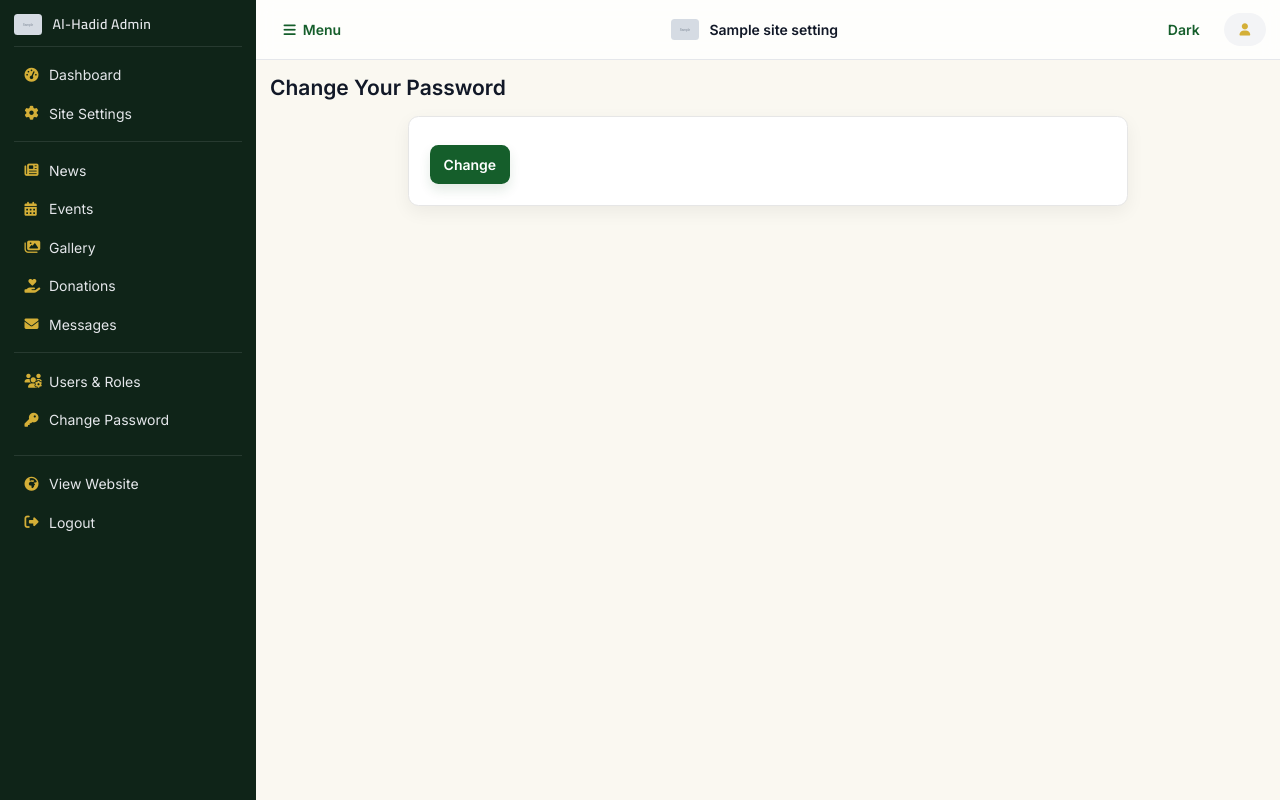
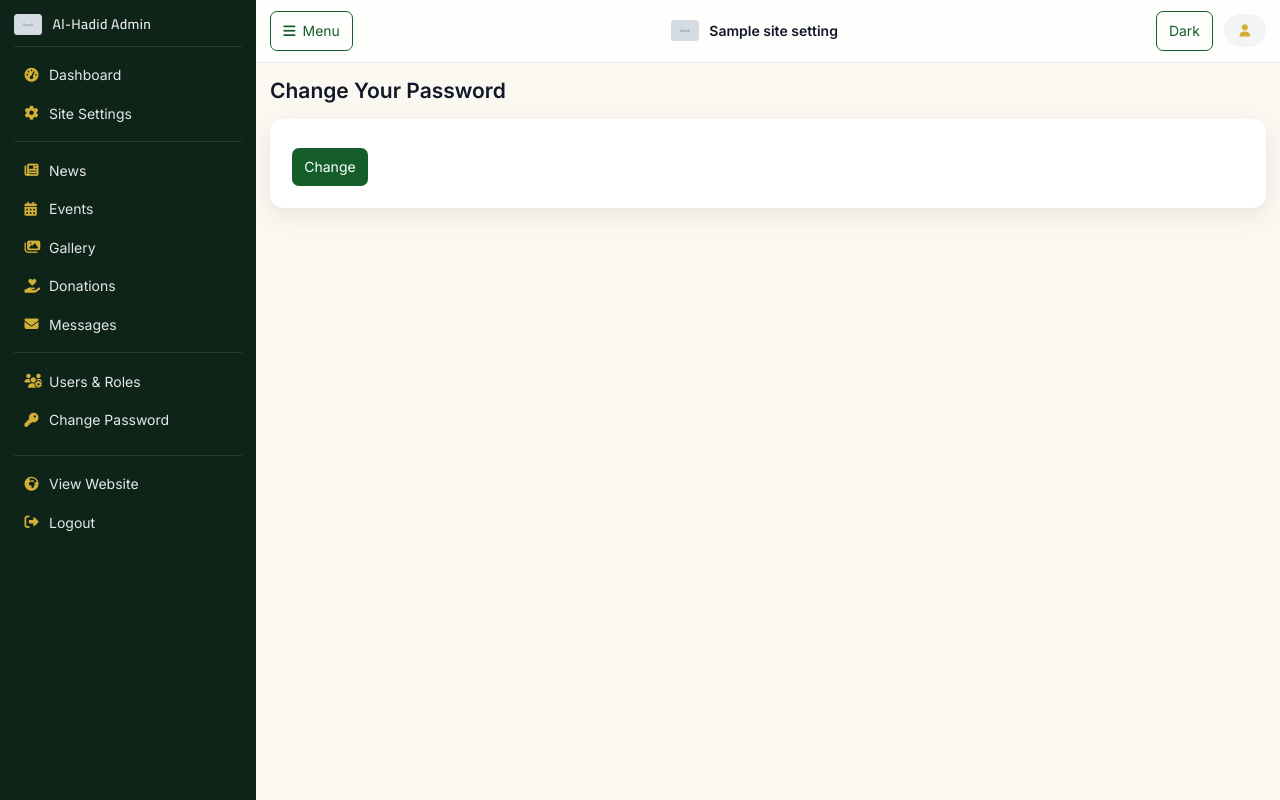
Before and after one commit to FidelisKagashe26/AlHadid, a Django app: template templates/admin_panel/auth/password_change.html in a window 1280 px wide. Run offline with Django 4.2, Linux system fonts and the light colour scheme; the template is opened without the code that fills it: most values are stand-ins (such as "Sample title", 1, 10 or a date in 2020); grey boxes marked "Sample" are stand-in pictures.

Commit message:
Final settings

```diff
--- a/templates/admin_panel/auth/password_change.html
+++ b/templates/admin_panel/auth/password_change.html
@@ -2,179 +2,64 @@
 {% block title %}Change Password — {{ site_settings.site_name|default:"Al-Hadid" }}{% endblock %}
 {% block content %}
 <style>
-  :root{
-  --bg: #ffffff;
-  --surface: #faf8f1; /* ivory-like light surface */
-  --card-bg: #ffffff;
-  --text: #0b1612;    /* dark text */
-  --muted: #6b7280;
-  --border: #e6e6e6;
-  --primary: #155e2b; /* chosen primary */
-  --primary-600: #166534;
-  --error: #dc2626;
-  --success: #16a34a;
-  --shadow: 0 6px 18px rgba(3,7,18,0.06);
-  --input-radius: 0.5rem;
-  --transition: 160ms ease;
-}
-
-/* Dark theme overrides (applies when .dark present on root or body) */
-.dark,
-@media (prefers-color-scheme: dark) {
-  :root {
-    --bg: #0b1612;
-    --surface: #0f1f18;
-    --card-bg: #0f1f18;
-    --text: #e6f4ee;
-    --muted: #9aa99a;
-    --border: #153a2b;
-    --primary: #155e2b;
-    --primary-600: #14532d;
-    --error: #ef4444;
-    --shadow: 0 6px 20px rgba(0,0,0,0.6);
-  }
-}
-
-/* Card container */
-.card {
-  background: var(--card-bg);
-  color: var(--text);
-  border: 1px solid var(--border);
-  border-radius: 0.75rem;
-  box-shadow: var(--shadow);
-  padding: 1.5rem;
-  max-width: 720px;
-  margin: 0 auto;
-}
-
-/* Form layout */
-.card form p {
-  margin-bottom: 1rem;
-}
-
-/* Labels */
-.card label {
-  display: inline-block;
-  margin-bottom: 0.35rem;
-  font-weight: 600;
-  color: var(--text);
-  font-size: 0.95rem;
-}
-
-/* Inputs */
-.card input[type="password"],
-.card input[type="text"],
-.card input[type="email"],
-.card textarea,
-.card select {
-  display: block;
+/* Scoped override for inputs not touched by Tailwind, and explicit id selectors */
+.card.p-6 input#id_new_password2,
+.card.p-6 input#id_new_password1,
+.card.p-6 input#id_old_password,
+.card.p-6 input:not([class]) {
   width: 100%;
   padding: 0.6rem 0.9rem;
-  font-size: 0.95rem;
-  border: 1px solid var(--border);
-  border-radius: var(--input-radius);
-  background: var(--bg);
-  color: var(--text);
+  font-size: .95rem;
+  border: 1px solid #e6e6e6;
+  border-radius: 0.6rem;
+  background: #faf8f1;      /* light surface */
+  color: #0b1612;
   box-sizing: border-box;
-  transition: border var(--transition), box-shadow var(--transition), background var(--transition);
+  transition: border .16s ease, box-shadow .16s ease, transform .12s ease;
   -webkit-appearance: none;
   appearance: none;
 }
 
-/* Focus / keyboard visible ring */
-.card input:focus,
-.card textarea:focus,
-.card select:focus {
+/* Focus states for those inputs */
+.card.p-6 input#id_new_password2:focus,
+.card.p-6 input#id_new_password1:focus,
+.card.p-6 input#id_old_password:focus,
+.card.p-6 input:not([class]):focus {
   outline: none;
-  border-color: var(--primary-600);
-  box-shadow: 0 0 0 4px rgba(21,94,43,0.12); /* subtle primary halo (155e2b -> rgb(21,94,43)) */
+  border-color: #166534; /* primary-600 */
+  box-shadow: 0 0 0 4px rgba(21,94,43,0.12);
+  transform: translateY(-1px);
 }
 
-/* Placeholder color */
-.card input::placeholder,
-.card textarea::placeholder {
-  color: #9ca3af;
+/* placeholder color for inputs without classes */
+.card.p-6 input:not([class])::placeholder { color: #9ca3af; }
+
+/* dark mode variants (system preference or .dark on root) */
+.dark .card.p-6 input#id_new_password2,
+@media (prefers-color-scheme: dark) {
+  .card.p-6 input#id_new_password2,
+  .card.p-6 input#id_new_password1,
+  .card.p-6 input#id_old_password,
+  .card.p-6 input:not([class]) {
+    background: #0f1f18;
+    color: #e6f4ee;
+    border: 1px solid #153a2b;
+  }
+
+  .card.p-6 input#id_new_password2:focus,
+  .card.p-6 input:not([class]):focus {
+    border-color: #14532d;
+    box-shadow: 0 0 0 4px rgba(20,83,45,0.12);
+  }
 }
 
-/* Helptext (password rules, hints) */
-.card .helptext {
-  display: block;
-  margin-top: 0.5rem;
-  font-size: 0.85rem;
-  color: var(--muted);
-  line-height: 1.4;
-  background: transparent;
+/* if server returns errors, highlight input if it has .error class */
+.card.p-6 input.error,
+.card.p-6 input.is-invalid {
+  border-color: #dc2626;
+  box-shadow: 0 0 0 3px rgba(220,38,38,0.08);
 }
 
-/* Help list style */
-.card .helptext ul {
-  margin: 0.4rem 0 0 1.15rem;
-  padding: 0;
-}
-
-.card .helptext li {
-  margin-bottom: 0.35rem;
-  list-style-type: disc;
-}
-
-/* Error list styling */
-.card .errorlist {
-  margin: 0.35rem 0 0;
-  padding: 0.5rem 0.75rem;
-  border-radius: 0.45rem;
-  background: rgba(220,38,38,0.06);
-  color: var(--error);
-  border: 1px solid rgba(220,38,38,0.12);
-  font-size: 0.92rem;
-}
-
-/* Buttons */
-.btn {
-  display: inline-flex;
-  align-items: center;
-  justify-content: center;
-  padding: 0.55rem 0.9rem;
-  font-weight: 600;
-  border-radius: 0.6rem;
-  border: 1px solid transparent;
-  cursor: pointer;
-  transition: transform var(--transition), box-shadow var(--transition), background var(--transition);
-}
-
-/* Primary button */
-.btn-primary {
-  background: var(--primary);
-  color: #fff;
-  box-shadow: 0 6px 12px rgba(21,94,43,0.12);
-}
-
-.btn-primary:hover {
-  transform: translateY(-1px);
-  background: var(--primary-600);
-}
-
-/* Disabled button */
-.btn[disabled],
-.btn:disabled {
-  opacity: 0.6;
-  cursor: not-allowed;
-  transform: none;
-}
-
-/* Small spacing helper */
-.mt-2 { margin-top: 0.5rem; }
-
-/* Responsive tweaks */
-@media (max-width: 640px) {
-  .card { padding: 1rem; }
-  .btn { width: 100%; }
-}
-
-/* Accessibility: visible focus for keyboard users only */
-:focus-visible {
-  outline: 3px solid rgba(21,94,43,0.15);
-  outline-offset: 2px;
-}
 </style>
 <h1 class="text-2xl font-semibold mb-4">Change Your Password</h1>
 <div class="card p-6">
```
